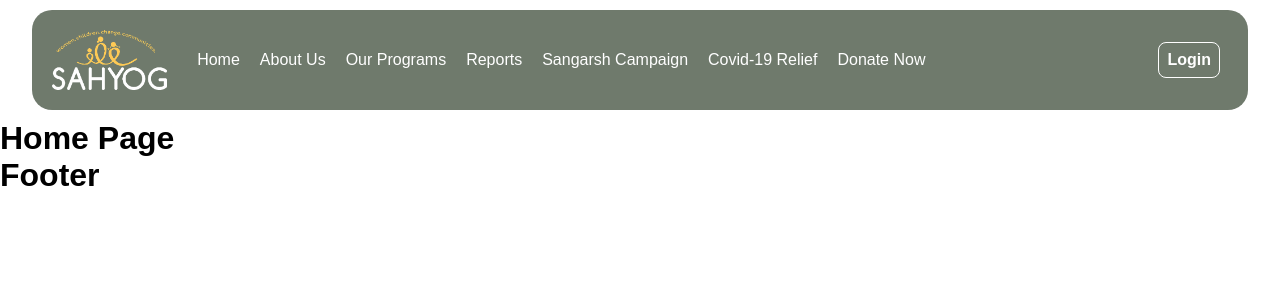
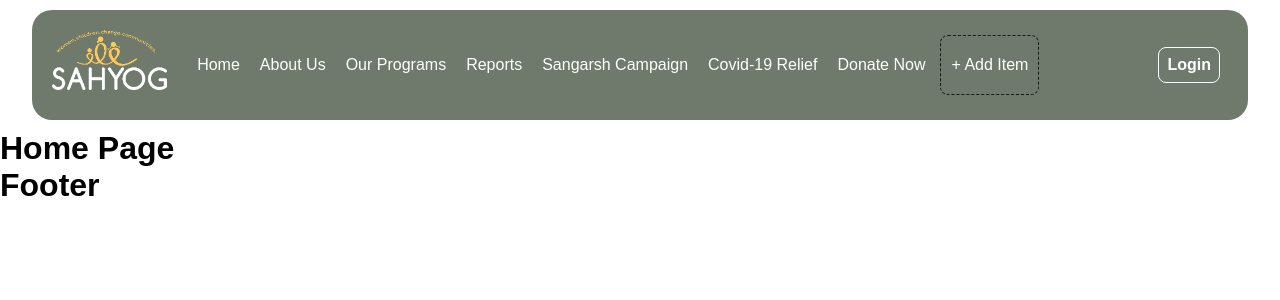
Before and after one commit to HardikShah563/sahyogchehak-frontend, a React (Create React App) app: page / in a window 1280 px wide. Shown: the top 300 px of the page. Built offline with nearby package versions, Linux system fonts and the light colour scheme.

Commit message:
adding admin actions to nav

```diff
--- a/src/components/Navbar.jsx
+++ b/src/components/Navbar.jsx
@@ -5,10 +5,23 @@ import { useNavigate } from 'react-router-dom';
 import navLinks from "../data/navbar";
 
 export default function Navbar() {
+    // setting admin state
+    let [admin, setAdmin] = React.useState(true);
+
+    let addItem = `
+        <div className="dropdown add-item">
+            <li>
+                <div onClick={() => navigate("/add-list-item")}>+ Add Item</div>
+            </li>
+            <div className="dropdown-content">
+            </div>
+        </div>
+    `;
+
+    let nonAdminStatement = "";
+
     const navigate = useNavigate();
-
     let iterate = 0;
-
     const showNavBar = () => {
         document.querySelector(".nav-links").classList.toggle("active");
     }
@@ -97,6 +110,7 @@ export default function Navbar() {
                                     <div onClick={() => navigate("/our-team")}>Our Team</div>
                                     <div onClick={() => navigate("/our-partners-and-supporters")}>Our Partners and Supporters</div>
                                     <div onClick={() => navigate("/stories-of-change")}>Stories of Change</div>
+                                    {admin ? <div className="add-item" onClick={() => navigate("/add-element")}>+ Add Item</div> : ""}
                                 </div>
                             </div>
 
@@ -109,7 +123,8 @@ export default function Navbar() {
                                     <div onClick={() => navigate("/sahyog-roshan")}>Sahyog Roshan</div>
                                     <div onClick={() => navigate("/sahyog-scholarship-and-mentorship-program")}>Sahyog Scholarship Mentorship Program</div>
                                     <div onClick={() => navigate("/sahyog-jhula")}>Sahyog Jhula</div>
-
+                                    <div onClick={() => navigate("/add-element")}>Sahyog Jhula</div>
+                                    {admin ? <div className="add-item" onClick={() => navigate("/add-element")}>+ Add Item</div> : ""}
                                 </div>
                             </div>
 
@@ -120,20 +135,45 @@ export default function Navbar() {
                                 <div className="dropdown-content">
                                     <div onClick={() => navigate("/reports")}>Annual Reports</div>
                                     <div onClick={() => navigate("/financials")}>Financials</div>
+                                    {admin ? <div className="add-item" onClick={() => navigate("/add-element")}>+ Add Item</div> : ""}
                                 </div>
                             </div>
 
+                            <div className="dropdown">
                                 <li>
                                     <div onClick={() => navigate("/sangarsh-campaign")}>Sangarsh Campaign</div>
                                 </li>
+                                <div className="dropdown-content">
+                                    {admin ? <div className="add-item" onClick={() => navigate("/add-element")}>+ Add Item</div> : ""}
+                                </div>
+                            </div>
 
+                            <div className="dropdown">
                                 <li>
                                     <div onClick={() => navigate("/covid-19-relief")}>Covid-19 Relief</div>
                                 </li>
+                                <div className="dropdown-content">
+                                    {admin ? <div className="add-item" onClick={() => navigate("/add-element")}>+ Add Item</div> : ""}
+                                </div>
+                            </div>
 
+                            <div className="dropdown">
                                 <li>
                                     <div onClick={() => navigate("/donate")}>Donate Now</div>
                                 </li>
+                                <div className="dropdown-content">
+                                    {admin ? <div className="add-item" onClick={() => navigate("/add-element")}>+ Add Item</div> : ""}
+                                </div>
+                            </div>
+
+                            {admin ?
+                                <div className="dropdown add-item">
+                                    <li>
+                                        <div onClick={() => navigate("/add-list-item")}>+ Add Item</div>
+                                    </li>
+                                    <div className="dropdown-content">
+                                    </div>
+                                </div> : ""}
                         </div>
                     </div>
 
@@ -143,6 +183,11 @@ export default function Navbar() {
                                 Login
                             </div>
                         </li>
+                        {/* <li className="nav-button" onClick={() => navigate("/admin-dashboard")}>
+                            <div>
+                                Admin
+                            </div>
+                        </li> */}
                     </div>
                     <div className="nav-lines" onClick={showNavBar}>
                         <div className='Bar'></div>
--- a/src/style/navbar.css
+++ b/src/style/navbar.css
@@ -149,6 +149,12 @@ a hr {
     transition: 300ms ease-in-out;
 }
 
+.add-item {
+    border: 1px dashed var(--black);
+    border-radius: 8px;
+    margin: 5px;
+}
+
 @media (max-width: 1100px) {
     .nav-links li div , .nav-links div {
         font-size: 16px;
```
Lines whose indentation alone changed are shown as unchanged.
